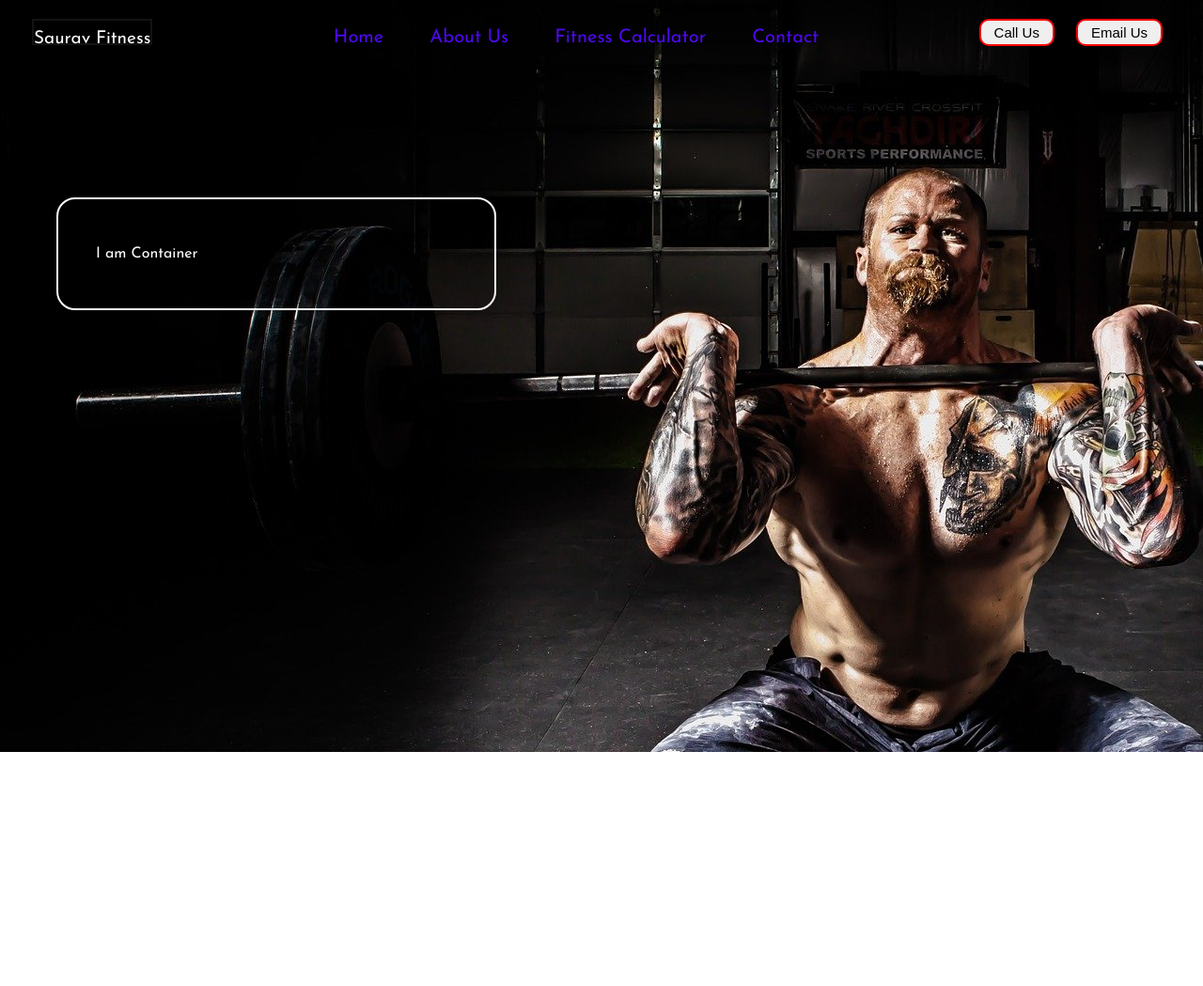
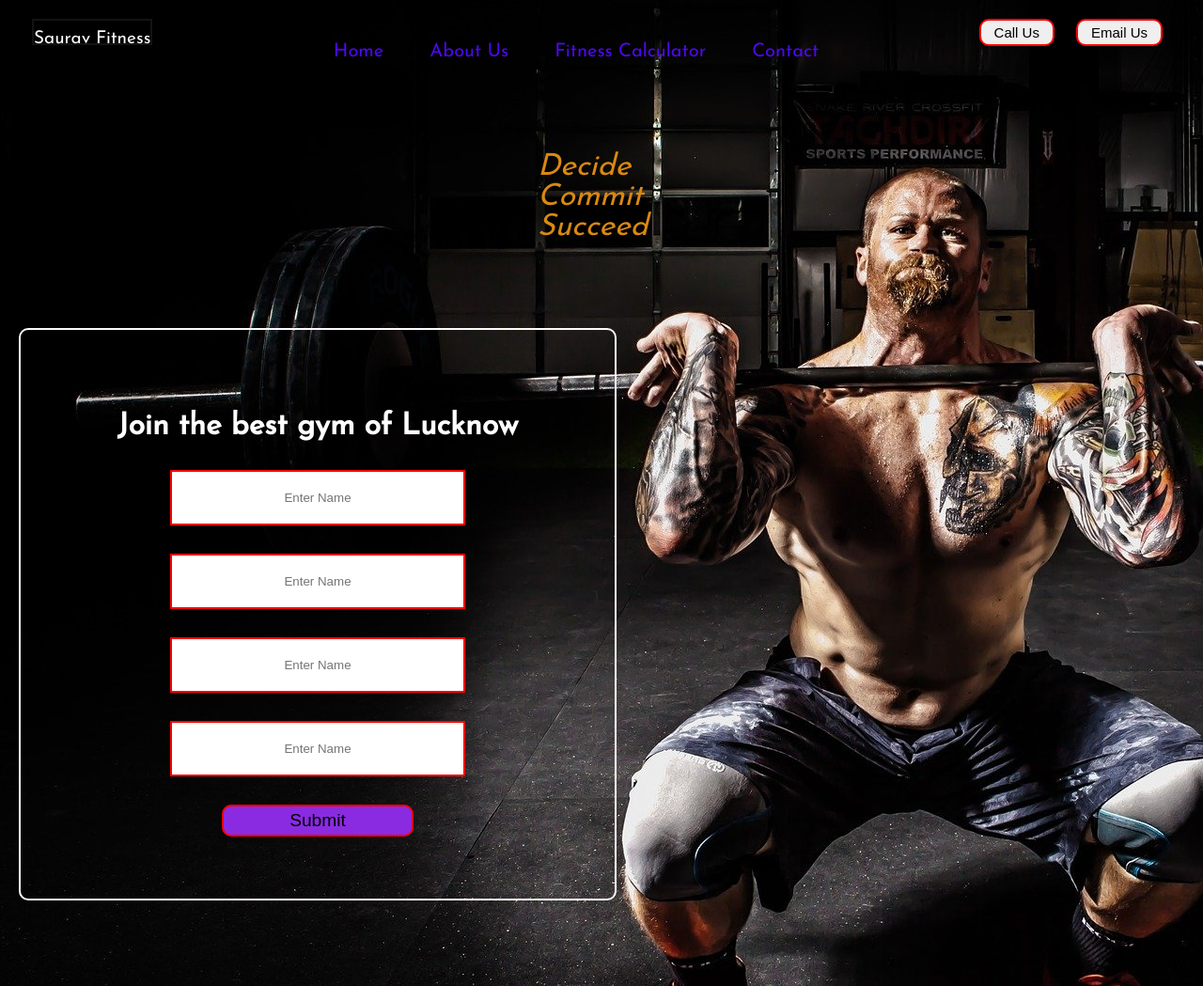
Before and after one commit to saurav13152/Gym_Landing_Page, a plain HTML site: page index.html in a window 1280 px wide. Shown: the whole page at 94% size. Before the commit the page ends 800 px from the top, so only its background shows below. Drawn offline with Linux system fonts and the light colour scheme.

Commit message:
include form

```diff
--- a/index.css
+++ b/index.css
@@ -55,15 +55,15 @@ body{
    /* width: 220px;*/
 }
 .navbar li{
-
     display:inline-block ;
     font-size: 15px;
 }
 .navbar li a{
+    display:inline-block ;
 
     color:rgb(78, 8, 240);
     text-decoration: none;
-    padding:25px 22px;
+    padding:15px 22px;
     font-size: 20px;
 }
 
@@ -71,13 +71,39 @@ body{
     text-decoration: none;
     color: rgb(83, 250, 17);
 }
+p{
+    margin: 82px 572px;
+    font-size: xx-large;
+    font-style: oblique;
+    color: rgb(218, 137, 17);
+
+}
 
 
 .container{
-    /* border: 2px solid red; */
-    margin: 160px 60px;
-    border: 2px solid #fdfafa;
-    padding: 50px 40px;
-    border-radius: 20px;
-    width: 30%;
+
+    width: 40%;
+    margin: 91px 20px;
+    border: 2px solid rgb(255, 250, 251);
+    padding: 66px 60px;
+    border-radius: 10px;
 }
+.container h1{
+    text-align: center;
+}
+.form-group input{
+    text-align: center;
+    display: block;
+    width: 270px;
+    padding: 20px;
+    margin: 30px auto;
+    border: 2px solid red;
+}
+.container button{
+    display: block;
+    width: 40%;
+    margin: auto;
+    background-color: blueviolet;
+    font-size: larger;
+
+}
--- a/index.html
+++ b/index.html
@@ -26,7 +26,7 @@
             <div class="navbar">
                 <li><a href="#">Home</a></li>
                 <li> <a href="#">About Us</a></li>
-                <li> <a href="#"> Fitness Calculator</a></li>
+                <li> <a href="https://www.calculator.net/bmi-calculator.html" target="_blank"> Fitness Calculator</a></li>
                 <li> <a href="#"> Contact</a></li>
 
             </div>
@@ -39,7 +39,28 @@
         </div>
     </header>
 
-<div class="container">I am Container</div>
+    <p>Decide Commit Succeed</p>
+
+<div class="container">
+    <h1>Join the best gym of Lucknow</h1>
+<form action="noaction.php">
+
+    <div class="form-group">
+        <input type="text" name="" placeholder="Enter Name">
+    </div>
+    <div class="form-group">
+        <input type="text" name="" placeholder="Enter Name">
+    </div>
+    <div class="form-group">
+        <input type="text" name="" placeholder="Enter Name">
+    </div>
+    <div class="form-group">
+        <input type="text" name="" placeholder="Enter Name">
+    </div>
+    <button class="btn" >Submit</button>
+
+</form>
+</div>
 
 </body>
 </html>
```
